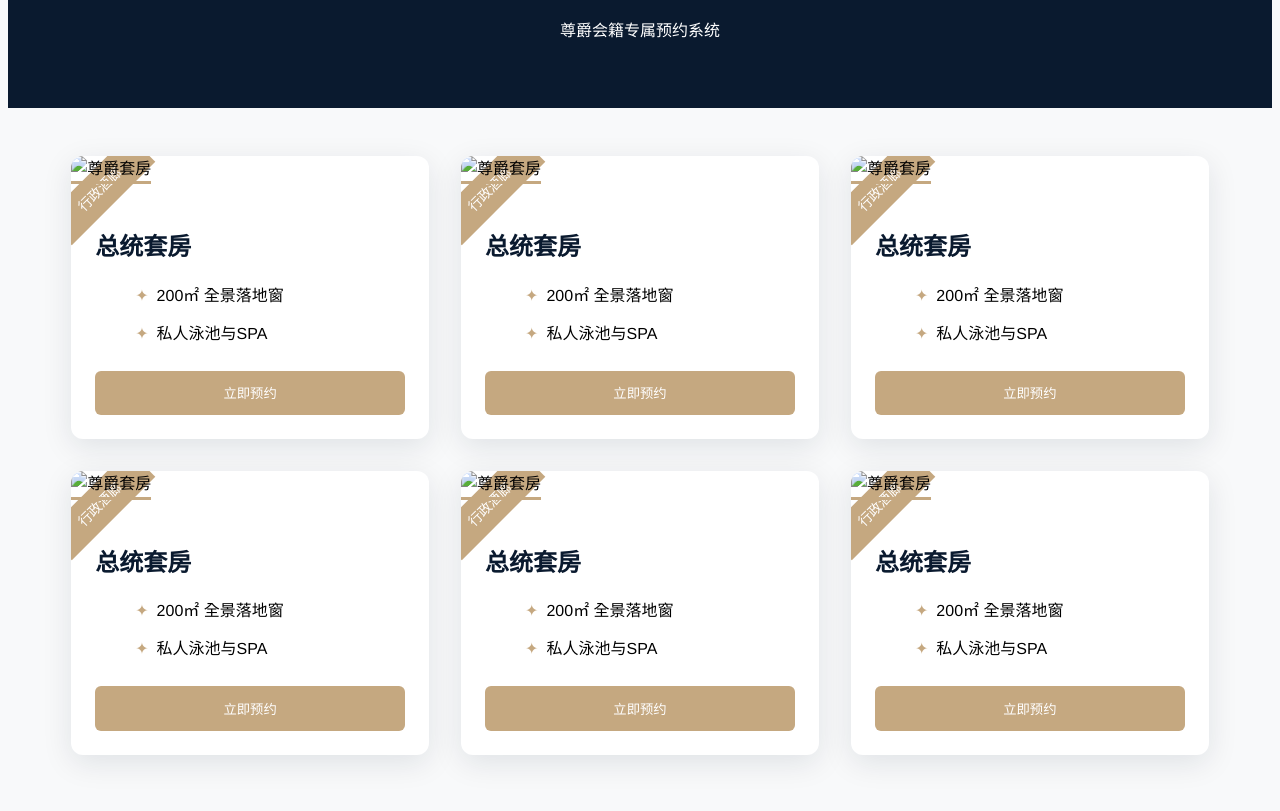
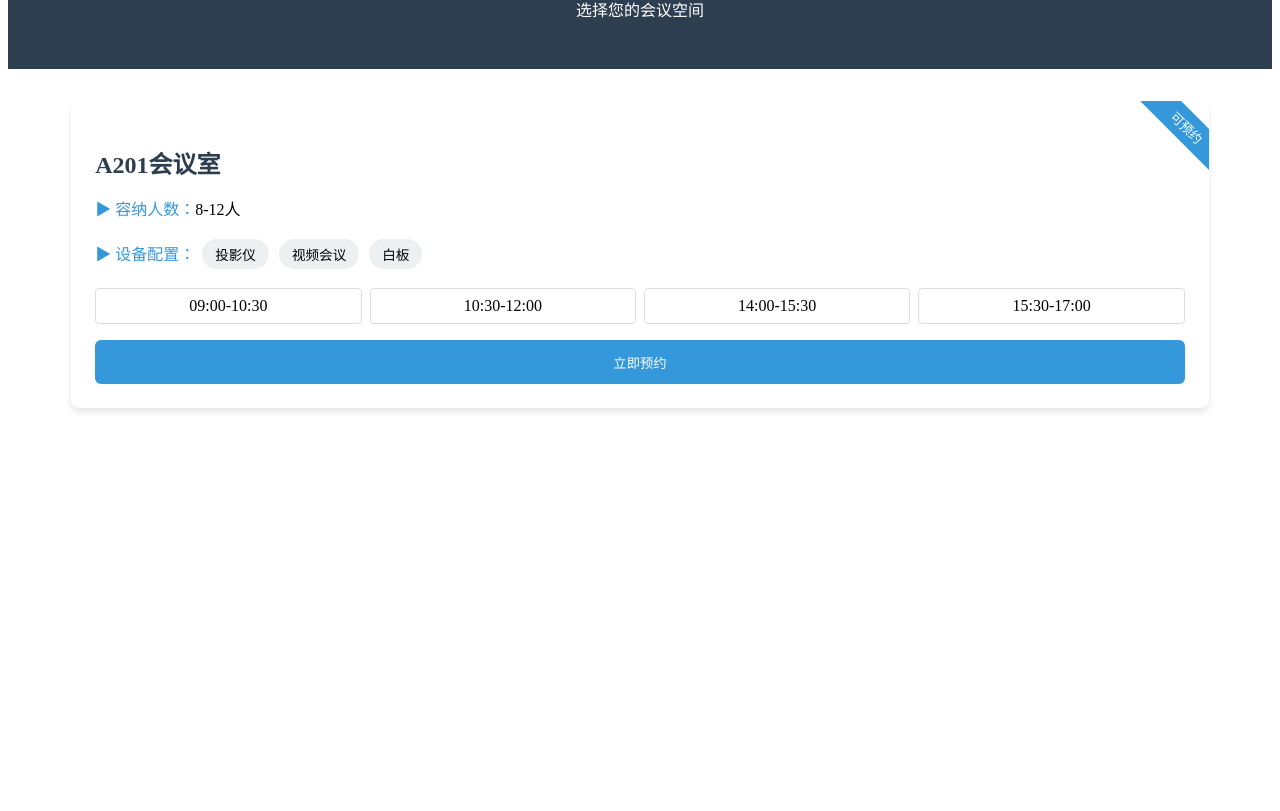
Before and after one commit to AIAPrivate/Bookingsystem, a website: page index.html in a window 1280 px wide. Shown: the part 132-943 px from the top of the page. After the commit the page ends 800 px from the top, so only its background shows below. Drawn offline with Linux system fonts and the light colour scheme.

Commit message:
Update index.html

```diff
--- a/index.html
+++ b/index.html
@@ -3,227 +3,151 @@
 <head>
     <meta charset="UTF-8">
     <meta name="viewport" content="width=device-width, initial-scale=1.0">
-    <title>尊爵套房預約系統</title>
+    <title>智能会议室预约系统</title>
     <style>
-        /* 整合响应式布局[7](@ref)与视觉设计[3](@ref) */
         :root {
-            --primary: #0a1a2f; /* 深海蓝 */
-            --accent: #c5a880; /* 香槟金 */
-            --transition: all 0.4s cubic-bezier(0.25, 0.46, 0.45, 0.94);
-        }
-
-        body {
-            font-family: 'Helvetica Neue', system-ui;
-            line-height: 1.6;
-            background: #f8f9fa;
+            --primary: #2C3E50;  /* 商务蓝 */
+            --accent: #3498DB;   /* 科技蓝 */
+            --occupied: #E74C3C; /* 已预约红 */
+            --transition: all 0.3s cubic-bezier(0.25, 0.46, 0.45, 0.94);
         }
 
         /* 响应式网格布局[6](@ref) */
         .room-grid {
             display: grid;
-            grid-template-columns: repeat(auto-fit, minmax(320px, 1fr));
-            gap: 2rem;
-            padding: 3rem 5%;
+            grid-template-columns: repeat(auto-fit, minmax(300px, 1fr));
+            gap: 1.5rem;
+            padding: 2rem 5%;
             max-width: 1440px;
             margin: 0 auto;
         }
 
-        /* 三维卡片效果[4](@ref) */
+        /* 会议室卡片设计[4,7](@ref) */
         .room-card {
-            background: #fff;
-            border-radius: 12px;
+            background: #FFF;
+            border-radius: 8px;
+            box-shadow: 0 4px 6px rgba(0,0,0,0.1);
             overflow: hidden;
-            transition: var(--transition);
-            box-shadow: 0 8px 30px rgba(10,26,47,0.1);
-            position: relative;
-            transform-style: preserve-3d;
-        }
-
-        .room-card:hover {
-            transform: translateY(-8px) rotateX(3deg);
-            box-shadow: 0 15px 40px rgba(10,26,47,0.2);
-        }
-
-        /* 动态光效[9](@ref) */
-        .room-image {
-            width: 100%;
-            height: 280px;
-            object-fit: cover;
-            border-bottom: 3px solid var(--accent);
-            transition: var(--transition);
             position: relative;
         }
 
-        .room-card:hover .room-image {
-            transform: scale(1.03);
+        .status-badge {
+            position: absolute;
+            top: 12px;
+            right: -30px;
+            background: var(--accent);
+            color: white;
+            padding: 0.3rem 2rem;
+            transform: rotate(45deg);
+            font-size: 0.8rem;
+            z-index: 1;
         }
 
-        /* 服务标签设计[3](@ref) */
-        .service-tag {
-            position: absolute;
-            top: 15px;
-            left: -30px;
-            background: var(--accent);
-            color: white;
-            padding: 0.5rem 2rem;
-            transform: rotate(-45deg);
+        /* 设备标签系统[7](@ref) */
+        .device-tag {
+            display: inline-block;
+            background: #ECF0F1;
+            padding: 0.3rem 0.8rem;
+            border-radius: 15px;
+            margin: 0.2rem;
             font-size: 0.85rem;
         }
 
-        /* 响应式断点[8](@ref) */
+        /* 时间选择器样式[3](@ref) */
+        .time-slot {
+            display: grid;
+            grid-template-columns: repeat(4, 1fr);
+            gap: 0.5rem;
+            margin: 1rem 0;
+        }
+
+        .time-btn {
+            padding: 0.5rem;
+            border: 1px solid #DDD;
+            border-radius: 4px;
+            text-align: center;
+            cursor: pointer;
+            transition: var(--transition);
+        }
+
+        /* 移动端适配[8](@ref) */
         @media (max-width: 768px) {
-            .room-grid { padding: 1.5rem; }
-            .room-image { height: 220px; }
+            .room-grid { padding: 1rem; }
+            .time-slot { grid-template-columns: repeat(3, 1fr); }
         }
     </style>
 </head>
 <body>
-    <header style="background: var(--primary); color: white; padding: 3rem; text-align: center;">
-        <h1>PRIVATE SUITES</h1>
-        <p>尊爵会籍专属预约系统</p>
+    <header style="background: var(--primary); color: white; padding: 2rem; text-align: center;">
+        <h1>智能会议室预约系统</h1>
+        <p>选择您的会议空间</p>
     </header>
 
     <main class="room-grid">
-        <!-- 尊爵套房 -->
+        <!-- 会议室模板 -->
         <article class="room-card">
-            <div class="service-tag">行政酒廊</div>
-            <img src="vip-suite.jpg" alt="尊爵套房" class="room-image">
+            <div class="status-badge">可预约</div>
             <div style="padding: 1.5rem;">
-                <h2 style="color: var(--primary); margin-bottom: 1rem;">总统套房</h2>
-                <ul style="list-style: none; margin-bottom: 1.5rem;">
-                    <li style="display: flex; align-items: center; margin-bottom: 0.8rem;">
-                        <span style="color: var(--accent); margin-right: 0.5rem;">✦</span>200㎡ 全景落地窗
-                    </li>
-                    <li style="display: flex; align-items: center; margin-bottom: 0.8rem;">
-                        <span style="color: var(--accent); margin-right: 0.5rem;">✦</span>私人泳池与SPA
-                    </li>
-                </ul>
-                <button style="background: var(--accent); color: white; width: 100%; padding: 0.8rem; border: none; border-radius: 6px; cursor: pointer;">
-                    立即预约
-                </button>
-            </div>
-        </article>
-        <!-- 尊爵套房 -->
-        <article class="room-card">
-            <div class="service-tag">行政酒廊</div>
-            <img src="vip-suite.jpg" alt="尊爵套房" class="room-image">
-            <div style="padding: 1.5rem;">
-                <h2 style="color: var(--primary); margin-bottom: 1rem;">总统套房</h2>
-                <ul style="list-style: none; margin-bottom: 1.5rem;">
-                    <li style="display: flex; align-items: center; margin-bottom: 0.8rem;">
-                        <span style="color: var(--accent); margin-right: 0.5rem;">✦</span>200㎡ 全景落地窗
-                    </li>
-                    <li style="display: flex; align-items: center; margin-bottom: 0.8rem;">
-                        <span style="color: var(--accent); margin-right: 0.5rem;">✦</span>私人泳池与SPA
-                    </li>
-                </ul>
-                <button style="background: var(--accent); color: white; width: 100%; padding: 0.8rem; border: none; border-radius: 6px; cursor: pointer;">
-                    立即预约
-                </button>
-            </div>
-        </article>
-        <!-- 尊爵套房 -->
-        <article class="room-card">
-            <div class="service-tag">行政酒廊</div>
-            <img src="vip-suite.jpg" alt="尊爵套房" class="room-image">
-            <div style="padding: 1.5rem;">
-                <h2 style="color: var(--primary); margin-bottom: 1rem;">总统套房</h2>
-                <ul style="list-style: none; margin-bottom: 1.5rem;">
-                    <li style="display: flex; align-items: center; margin-bottom: 0.8rem;">
-                        <span style="color: var(--accent); margin-right: 0.5rem;">✦</span>200㎡ 全景落地窗
-                    </li>
-                    <li style="display: flex; align-items: center; margin-bottom: 0.8rem;">
-                        <span style="color: var(--accent); margin-right: 0.5rem;">✦</span>私人泳池与SPA
-                    </li>
-                </ul>
-                <button style="background: var(--accent); color: white; width: 100%; padding: 0.8rem; border: none; border-radius: 6px; cursor: pointer;">
-                    立即预约
-                </button>
-            </div>
-        </article>
-        <!-- 尊爵套房 -->
-        <article class="room-card">
-            <div class="service-tag">行政酒廊</div>
-            <img src="vip-suite.jpg" alt="尊爵套房" class="room-image">
-            <div style="padding: 1.5rem;">
-                <h2 style="color: var(--primary); margin-bottom: 1rem;">总统套房</h2>
-                <ul style="list-style: none; margin-bottom: 1.5rem;">
-                    <li style="display: flex; align-items: center; margin-bottom: 0.8rem;">
-                        <span style="color: var(--accent); margin-right: 0.5rem;">✦</span>200㎡ 全景落地窗
-                    </li>
-                    <li style="display: flex; align-items: center; margin-bottom: 0.8rem;">
-                        <span style="color: var(--accent); margin-right: 0.5rem;">✦</span>私人泳池与SPA
-                    </li>
-                </ul>
-                <button style="background: var(--accent); color: white; width: 100%; padding: 0.8rem; border: none; border-radius: 6px; cursor: pointer;">
-                    立即预约
-                </button>
-            </div>
-        </article>
-        <!-- 尊爵套房 -->
-        <article class="room-card">
-            <div class="service-tag">行政酒廊</div>
-            <img src="vip-suite.jpg" alt="尊爵套房" class="room-image">
-            <div style="padding: 1.5rem;">
-                <h2 style="color: var(--primary); margin-bottom: 1rem;">总统套房</h2>
-                <ul style="list-style: none; margin-bottom: 1.5rem;">
-                    <li style="display: flex; align-items: center; margin-bottom: 0.8rem;">
-                        <span style="color: var(--accent); margin-right: 0.5rem;">✦</span>200㎡ 全景落地窗
-                    </li>
-                    <li style="display: flex; align-items: center; margin-bottom: 0.8rem;">
-                        <span style="color: var(--accent); margin-right: 0.5rem;">✦</span>私人泳池与SPA
-                    </li>
-                </ul>
-                <button style="background: var(--accent); color: white; width: 100%; padding: 0.8rem; border: none; border-radius: 6px; cursor: pointer;">
-                    立即预约
-                </button>
-            </div>
-        </article>
-        <!-- 尊爵套房 -->
-        <article class="room-card">
-            <div class="service-tag">行政酒廊</div>
-            <img src="vip-suite.jpg" alt="尊爵套房" class="room-image">
-            <div style="padding: 1.5rem;">
-                <h2 style="color: var(--primary); margin-bottom: 1rem;">总统套房</h2>
-                <ul style="list-style: none; margin-bottom: 1.5rem;">
-                    <li style="display: flex; align-items: center; margin-bottom: 0.8rem;">
-                        <span style="color: var(--accent); margin-right: 0.5rem;">✦</span>200㎡ 全景落地窗
-                    </li>
-                    <li style="display: flex; align-items: center; margin-bottom: 0.8rem;">
-                        <span style="color: var(--accent); margin-right: 0.5rem;">✦</span>私人泳池与SPA
-                    </li>
-                </ul>
-                <button style="background: var(--accent); color: white; width: 100%; padding: 0.8rem; border: none; border-radius: 6px; cursor: pointer;">
+                <h2 style="color: var(--primary); margin-bottom: 1rem;">A201会议室</h2>
+                <div style="margin-bottom: 1rem;">
+                    <span style="color: var(--accent);">▶ 容纳人数：</span>8-12人
+                </div>
+
+                <!-- 设备标签[7](@ref) -->
+                <div style="margin-bottom: 1rem;">
+                    <span style="color: var(--accent);">▶ 设备配置：</span>
+                    <span class="device-tag">投影仪</span>
+                    <span class="device-tag">视频会议</span>
+                    <span class="device-tag">白板</span>
+                </div>
+
+                <!-- 时间选择[3,8](@ref) -->
+                <div class="time-slot">
+                    <div class="time-btn">09:00-10:30</div>
+                    <div class="time-btn">10:30-12:00</div>
+                    <div class="time-btn">14:00-15:30</div>
+                    <div class="time-btn">15:30-17:00</div>
+                </div>
+
+                <button style="background: var(--accent); color: white; width: 100%;
+                    padding: 0.8rem; border: none; border-radius: 6px; cursor: pointer;">
                     立即预约
                 </button>
             </div>
         </article>
 
-        <!-- 其他房型复制相同结构 -->
+        <!-- 更多会议室... -->
     </main>
 
-    <!-- 交互功能[10](@ref) -->
     <script>
-        // 平滑滚动效果
-        document.querySelectorAll('a[href^="#"]').forEach(anchor => {
-            anchor.addEventListener('click', function (e) {
-                e.preventDefault();
-                document.querySelector(this.getAttribute('href')).scrollIntoView({
-                    behavior: 'smooth'
-                });
+        // 预约状态管理[6,8](@ref)
+        const rooms = [
+            {
+                id: "A201",
+                capacity: "8-12人",
+                devices: ["投影仪", "视频会议", "白板"],
+                schedule: {
+                    "2025-04-24": ["09:00-10:30", "14:00-15:30"]
+                }
+            }
+        ];
+
+        // 时间选择交互[3](@ref)
+        document.querySelectorAll('.time-btn').forEach(btn => {
+            btn.addEventListener('click', function() {
+                this.classList.toggle('selected');
+                this.style.background = this.classList.contains('selected')
+                    ? var(--accent) : '#FFF';
             });
         });
 
-        // 动态价格计算
-        const dynamicPricing = {
-            basePrice: 8888,
-            seasonalFactor: 1.2,
-            calculate: function() {
-                return new Date().getMonth() > 10 || new Date().getMonth() < 3
-                    ? this.basePrice * this.seasonalFactor
-                    : this.basePrice;
-            }
-        };
+        // 冲突检测[8](@ref)
+        function checkConflict(roomId, selectedTime) {
+            return rooms.find(room =>
+                room.id === roomId &&
+                room.schedule[new Date().toISOString().split('T')[0]]?.includes(selectedTime)
+            );
+        }
     </script>
 </body>
 </html>
```
